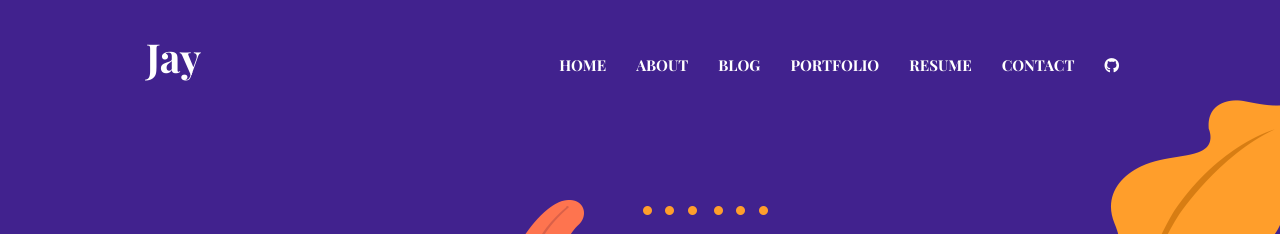
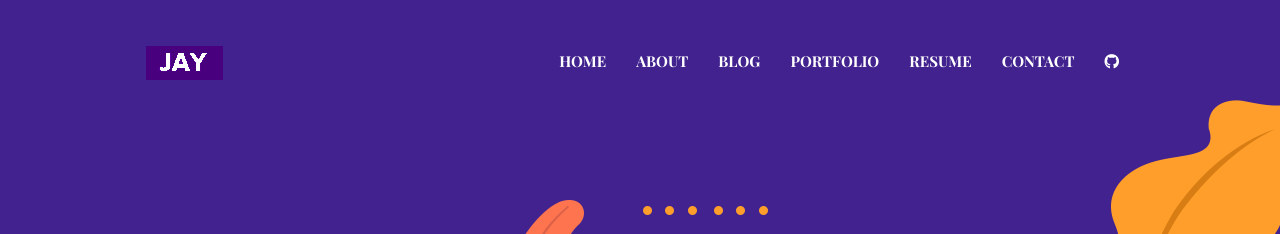
Before and after one commit to lonewanderer27/lonewanderer27.github.io, a Jekyll site: the page built from index.html, in a window 1280 px wide. Shown: the top 234 px of the page. Built offline with Jekyll 4.4.1, drawn with Linux system fonts in a browser that asks for light colours; nearby versions of some CDN libraries.

Commit message:
feat: add slogan image

```diff
--- a/_data/settings.yml
+++ b/_data/settings.yml
@@ -3,7 +3,7 @@
 # General Site Settings
 
 title: Jay
-logo:
+logo: "assets/images/slogan.png"
 author: lonewanderer27
 description: Hi I’m Jay and I’m a Front End Web Developer with a year of hands-on experience designing, developing and implementing web applications and solutions.
 email: adrianejames27@gmail.com
```
Also changed, not shown: assets/images/slogan.png (added).
